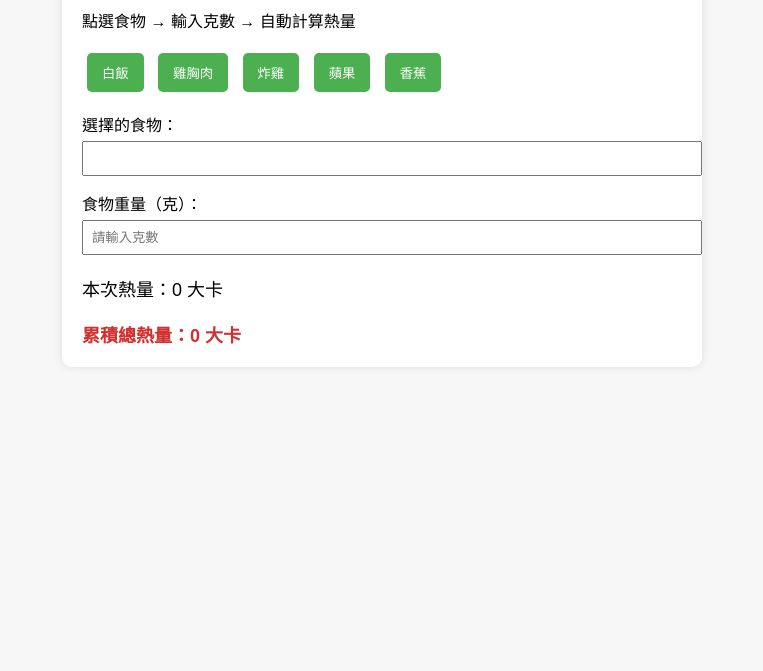
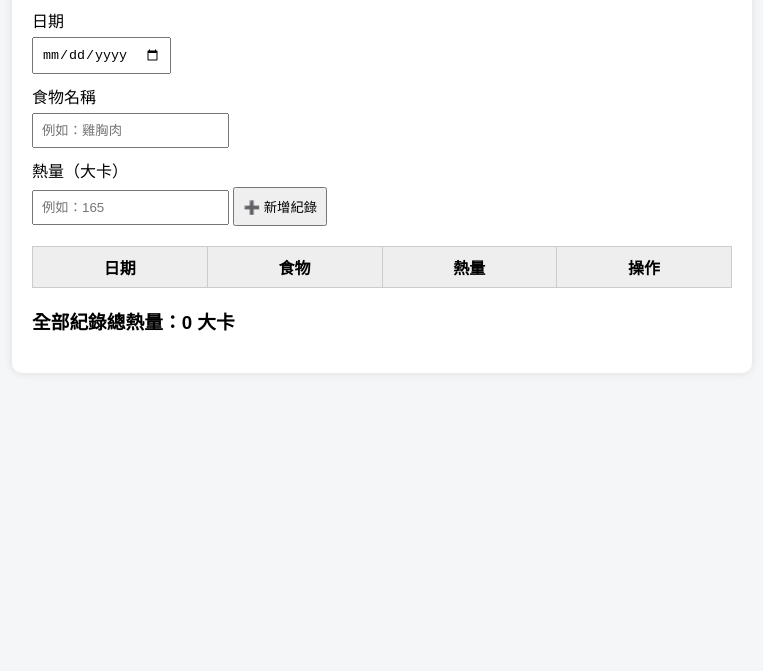
Before and after one commit to 114121122/Calories, a plain HTML site: page index.html in a window 1280 px wide. Shown: the part 129-800 px from the top of the page, without its empty margins (258-1021 px from the left). Drawn offline with Linux system fonts and the light colour scheme.

Commit message:
Update index.html

```diff
--- a/index.html
+++ b/index.html
@@ -2,79 +2,172 @@
 <html lang="zh-TW">
 <head>
   <meta charset="UTF-8">
-  <title>熱量計算器</title>
+  <title>熱量紀錄系統（JS 物件 + localStorage）</title>
   <style>
-    body { font-family: Arial, sans-serif; background:#f7f7f7; padding:20px; }
-    h1 { text-align:center; }
-    .container { max-width:600px; margin:auto; background:#fff; padding:20px; border-radius:10px; box-shadow:0 0 10px rgba(0,0,0,0.1); }
-    .food-list button {
-      margin:5px; padding:10px 15px; border:none; border-radius:5px;
-      background:#4CAF50; color:white; cursor:pointer;
+    body {
+      font-family: Arial, sans-serif;
+      background: #f4f6f8;
+      padding: 20px;
     }
-    .food-list button:hover { background:#45a049; }
-    .input-group { margin-top:15px; }
-    label { display:block; margin-bottom:5px; }
-    input { width:100%; padding:8px; }
-    .result { margin-top:20px; font-size:18px; }
-    .total { font-weight:bold; color:#d32f2f; }
+    .box {
+      max-width: 700px;
+      margin: auto;
+      background: #fff;
+      padding: 20px;
+      border-radius: 10px;
+      box-shadow: 0 0 10px rgba(0,0,0,.1);
+    }
+    h1 {
+      text-align: center;
+    }
+    label {
+      display: block;
+      margin-top: 10px;
+    }
+    input, button {
+      padding: 8px;
+      margin-top: 5px;
+    }
+    button {
+      cursor: pointer;
+    }
+    table {
+      width: 100%;
+      border-collapse: collapse;
+      margin-top: 20px;
+    }
+    th, td {
+      border: 1px solid #ccc;
+      padding: 8px;
+      text-align: center;
+    }
+    th {
+      background: #eee;
+    }
+    .del {
+      color: white;
+      background: #e53935;
+      border: none;
+      border-radius: 5px;
+      padding: 5px 10px;
+    }
   </style>
 </head>
+
 <body>
-  <div class="container">
-    <h1>🍱 熱量計算器</h1>
+<div class="box">
+  <h1>🍱 熱量紀錄系統</h1>
 
-    <p>點選食物 → 輸入克數 → 自動計算熱量</p>
+  <label>日期</label>
+  <input type="date" id="date">
 
-    <div class="food-list">
-      <button onclick="selectFood('白飯', 1.3)">白飯</button>
-      <button onclick="selectFood('雞胸肉', 1.65)">雞胸肉</button>
-      <button onclick="selectFood('炸雞', 2.6)">炸雞</button>
-      <button onclick="selectFood('蘋果', 0.52)">蘋果</button>
-      <button onclick="selectFood('香蕉', 0.89)">香蕉</button>
-    </div>
+  <label>食物名稱</label>
+  <input type="text" id="food" placeholder="例如：雞胸肉">
 
-    <div class="input-group">
-      <label>選擇的食物：</label>
-      <input type="text" id="foodName" readonly>
-    </div>
+  <label>熱量（大卡）</label>
+  <input type="number" id="calories" placeholder="例如：165">
 
-    <div class="input-group">
-      <label>食物重量（克）：</label>
-      <input type="number" id="grams" placeholder="請輸入克數" oninput="calculate()">
-    </div>
+  <button onclick="addRecord()">➕ 新增紀錄</button>
 
-    <div class="result">
-      本次熱量：<span id="calories">0</span> 大卡
-    </div>
+  <table>
+    <thead>
+      <tr>
+        <th>日期</th>
+        <th>食物</th>
+        <th>熱量</th>
+        <th>操作</th>
+      </tr>
+    </thead>
+    <tbody id="list"></tbody>
+  </table>
 
-    <div class="result total">
-      累積總熱量：<span id="totalCalories">0</span> 大卡
-    </div>
-  </div>
+  <h3 id="total"></h3>
+</div>
 
-  <script>
-    let currentCalPerGram = 0;
-    let total = 0;
+<script>
+/********************************
+ * JS 物件資料庫（localStorage）
+ ********************************/
+const STORAGE_KEY = 'calorie_records';
 
-    function selectFood(name, calPerGram) {
-      document.getElementById('foodName').value = name;
-      currentCalPerGram = calPerGram;
-      calculate();
-    }
+const database = {
+  records: JSON.parse(localStorage.getItem(STORAGE_KEY)) || []
+};
 
-    function calculate() {
-      const grams = document.getElementById('grams').value;
-      const calories = grams * currentCalPerGram || 0;
-      document.getElementById('calories').innerText = calories.toFixed(1);
-    }
+function saveToStorage() {
+  localStorage.setItem(STORAGE_KEY, JSON.stringify(database.records));
+}
 
-    // 當使用者輸入完後，按 Enter 累加
-    document.getElementById('grams').addEventListener('change', () => {
-      const cal = parseFloat(document.getElementById('calories').innerText);
-      total += cal;
-      document.getElementById('totalCalories').innerText = total.toFixed(1);
-      document.getElementById('grams').value = '';
+/********************************
+ * 新增紀錄
+ ********************************/
+function addRecord() {
+  const date = document.getElementById('date').value;
+  const food = document.getElementById('food').value;
+  const calories = Number(document.getElementById('calories').value);
+
+  if (!date || !food || !calories) {
+    alert('請完整輸入 日期、食物、熱量');
+    return;
+  }
+
+  database.records.push({
+    id: Date.now(),   // 當作唯一 ID
+    date,
+    food,
+    calories
+  });
+
+  saveToStorage();
+
+  document.getElementById('food').value = '';
+  document.getElementById('calories').value = '';
+
+  render();
+}
+
+/********************************
+ * 刪除紀錄
+ ********************************/
+function deleteRecord(id) {
+  database.records = database.records.filter(r => r.id !== id);
+  saveToStorage();
+  render();
+}
+
+/********************************
+ * 顯示資料 + 總熱量
+ ********************************/
+function render() {
+  const tbody = document.getElementById('list');
+  const selectedDate = document.getElementById('date').value;
+
+  tbody.innerHTML = '';
+  let total = 0;
+
+  database.records
+    .filter(r => !selectedDate || r.date === selectedDate)
+    .forEach(r => {
+      total += r.calories;
+      tbody.innerHTML += `
+        <tr>
+          <td>${r.date}</td>
+          <td>${r.food}</td>
+          <td>${r.calories}</td>
+          <td>
+            <button class="del" onclick="deleteRecord(${r.id})">刪除</button>
+          </td>
+        </tr>
+      `;
     });
-  </script>
+
+  document.getElementById('total').innerText = selectedDate
+    ? `📅 ${selectedDate} 總熱量：${total} 大卡`
+    : `全部紀錄總熱量：${total} 大卡`;
+}
+
+// 頁面載入時顯示資料
+render();
+</script>
 </body>
 </html>
```
